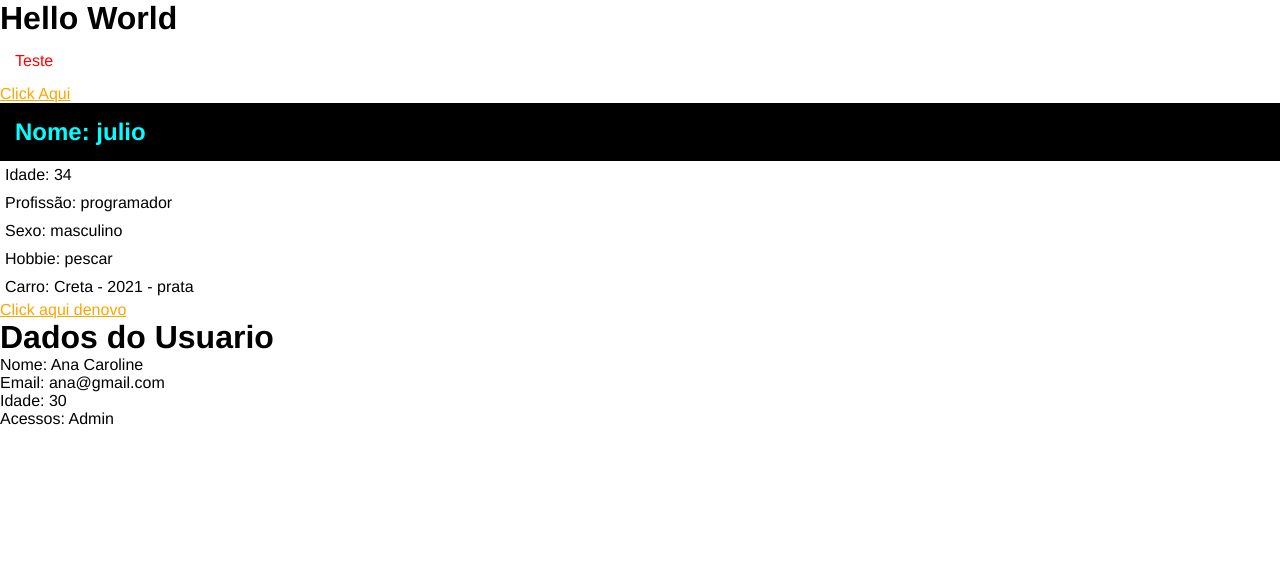
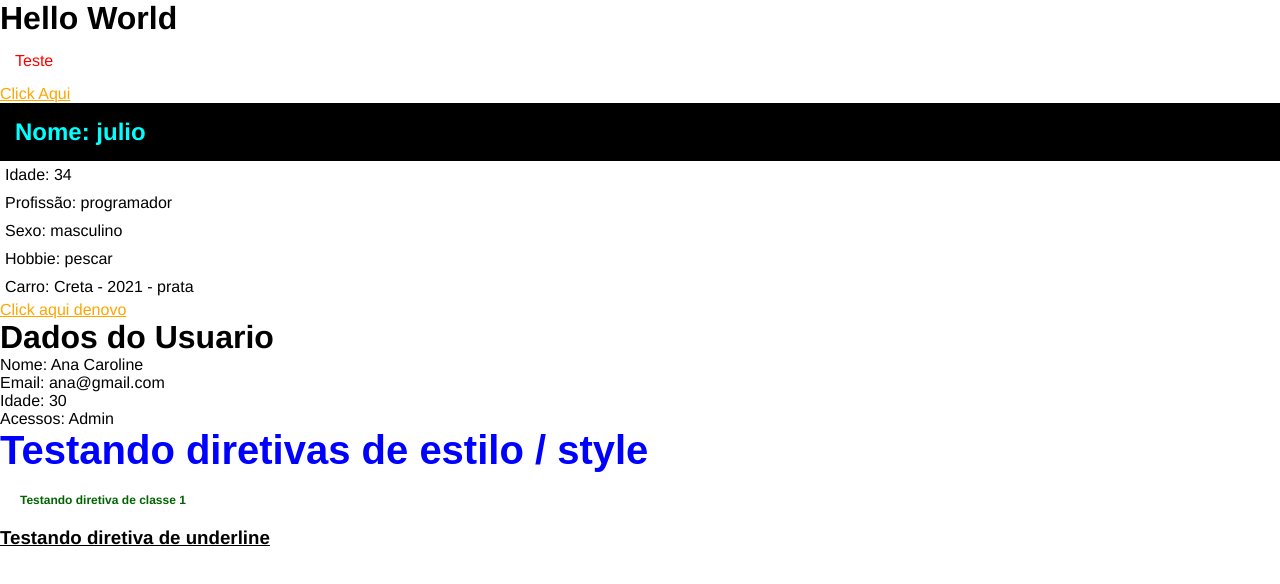
Before and after one commit to julio-kuniwake/momentos-front, an Angular app: page / in a window 1280 px wide. Shown: the top 584 px of the page. Built offline with nearby package versions, Linux system fonts and the light colour scheme.

Commit message:
Exemplo de uso de diretivas

```diff
--- a/src/app/app.component.html
+++ b/src/app/app.component.html
@@ -6,3 +6,4 @@
 </div>
 <app-first-component></app-first-component>
 <app-parent-data [name]="userName" [userData]="userData"></app-parent-data>
+<app-directives></app-directives>
--- a/src/app/app.module.ts
+++ b/src/app/app.module.ts
@@ -4,12 +4,14 @@
 import { AppComponent } from './app.component';
 import { FirstComponentComponent } from './components/first-component/first-component.component';
 import { ParentDataComponent } from './components/parent-data/parent-data.component';
+import { DirectivesComponent } from './components/directives/directives.component';
 
 @NgModule({
   declarations: [
     AppComponent,
     FirstComponentComponent,
-    ParentDataComponent
+    ParentDataComponent,
+    DirectivesComponent
   ],
   imports: [
     BrowserModule
--- /dev/null
+++ b/src/app/components/directives/directives.component.css
@@ -0,0 +1,12 @@
+.small-title {
+  font-size: 12px;
+  padding: 20px;
+}
+
+.green-title {
+  color: darkgreen;
+}
+
+.underline-title {
+  text-decoration: underline;
+}
--- /dev/null
+++ b/src/app/components/directives/directives.component.html
@@ -0,0 +1,6 @@
+<h2 [ngStyle]="{'font-size': size + 'px', 'font-family': font, 'color': color}">
+    Testando diretivas de estilo / style
+</h2>
+
+<h2 [ngClass]="classes">Testando diretiva de classe 1</h2>
+<h3 [ngClass]="underline"> Testando diretiva de underline</h3>
--- /dev/null
+++ b/src/app/components/directives/directives.component.ts
@@ -0,0 +1,19 @@
+import { Component, OnInit } from '@angular/core';
+
+@Component({
+  selector: 'app-directives',
+  templateUrl: './directives.component.html',
+  styleUrls: ['./directives.component.css'],
+})
+export class DirectivesComponent {
+  size = 40;
+  font = 'Arial';
+  color = 'blue';
+
+  classes = ['green-title', 'small-title'];
+  underline = 'underline-title';
+
+  constructor() {}
+
+  ngOnInit(): void {}
+}
```
Also changed, not shown: 1 other file (tests, documents, lock files or other folders).
